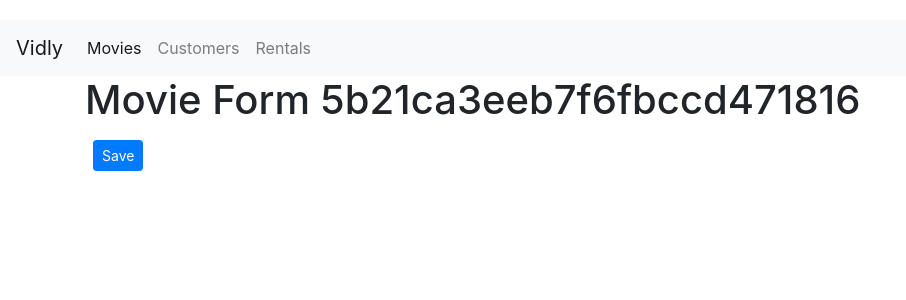
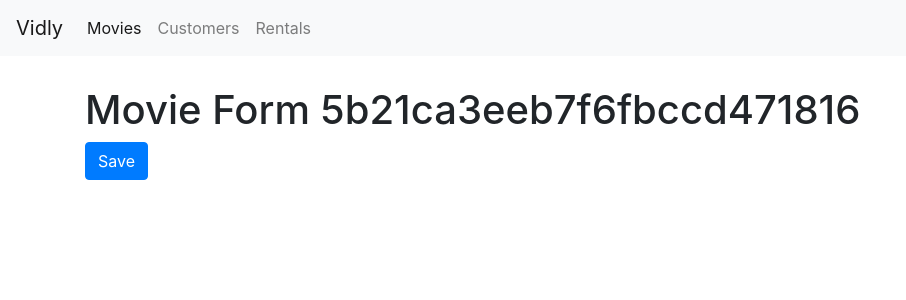
Before and after one commit to Slate245/mastering-react-vidly, a React (Create React App) app: page /movies/5b21ca3eeb7f6fbccd471816 in a window 1280 px wide. Shown: the top 300 px of the page, without its empty margins (0-906 px from the left). Built offline with nearby package versions, Linux system fonts and the light colour scheme.

Commit message:
Routing excercise (Mosh's solution)

```diff
--- a/src/App.js
+++ b/src/App.js
@@ -1,12 +1,12 @@
 import React from "react";
 import { Route, Switch, Redirect } from "react-router-dom";
-import "./App.css";
 import NavBar from "./components/navBar";
 import Movies from "./components/movies";
 import Customers from "./components/customers";
 import Rentals from "./components/rentals";
 import NotFound from "./components/notFound";
 import MovieForm from "./components/movieForm";
+import "./App.css";
 
 function App() {
   return (
@@ -19,7 +19,7 @@ function App() {
           <Route path="/customers" component={Customers} />
           <Route path="/rentals" component={Rentals} />
           <Route path="/not-found" component={NotFound} />
-          <Redirect to="/movies" from="/" exact />
+          <Redirect from="/" exact to="/movies" />
           <Redirect to="/not-found" />
         </Switch>
       </main>
--- a/src/components/movieForm.jsx
+++ b/src/components/movieForm.jsx
@@ -1,23 +1,17 @@
-import React, { Component } from "react";
+import React from "react";
 
-class MovieForm extends Component {
-  handleSave = () => {
-    this.props.history.replace("/movies");
-  };
-
-  render() {
+const MovieForm = ({ match, history }) => {
   return (
     <div>
-        <h1>Movie Form {this.props.match.params._id}</h1>
+      <h1>Movie Form {match.params._id}</h1>
       <button
-          onClick={this.handleSave}
-          className="btn btn-primary btn-sm m-2"
+        onClick={() => history.push("/movies")}
+        className="btn btn-primary"
       >
         Save
       </button>
     </div>
   );
-  }
-}
+};
 
 export default MovieForm;
--- a/src/components/navBar.jsx
+++ b/src/components/navBar.jsx
@@ -1,10 +1,12 @@
 import React from "react";
-import { NavLink } from "react-router-dom";
+import { NavLink, Link } from "react-router-dom";
 
 const NavBar = () => {
   return (
     <nav className="navbar navbar-expand-sm navbar-light bg-light">
-      <span className="navbar-brand clickable">Vidly</span>
+      <Link className="navbar-brand clickable" to="/">
+        Vidly
+      </Link>
       <div className="collapse navbar-collapse">
         <div className="navbar-nav">
           <NavLink className="nav-item nav-link" to="/movies">
--- a/src/index.css
+++ b/src/index.css
@@ -1,11 +1,15 @@
 body {
   margin: 0;
-  padding: 20px 0 0 0;
+  padding: 0 0 0 0;
   font-family: -apple-system, BlinkMacSystemFont, "Segoe UI", "Roboto", "Oxygen",
     "Ubuntu", "Cantarell", "Fira Sans", "Droid Sans", "Helvetica Neue",
     sans-serif;
   -webkit-font-smoothing: antialiased;
   -moz-osx-font-smoothing: grayscale;
+}
+
+.navbar {
+  margin-bottom: 30px;
 }
 
 code {
```
Lines whose indentation alone changed are shown as unchanged.
